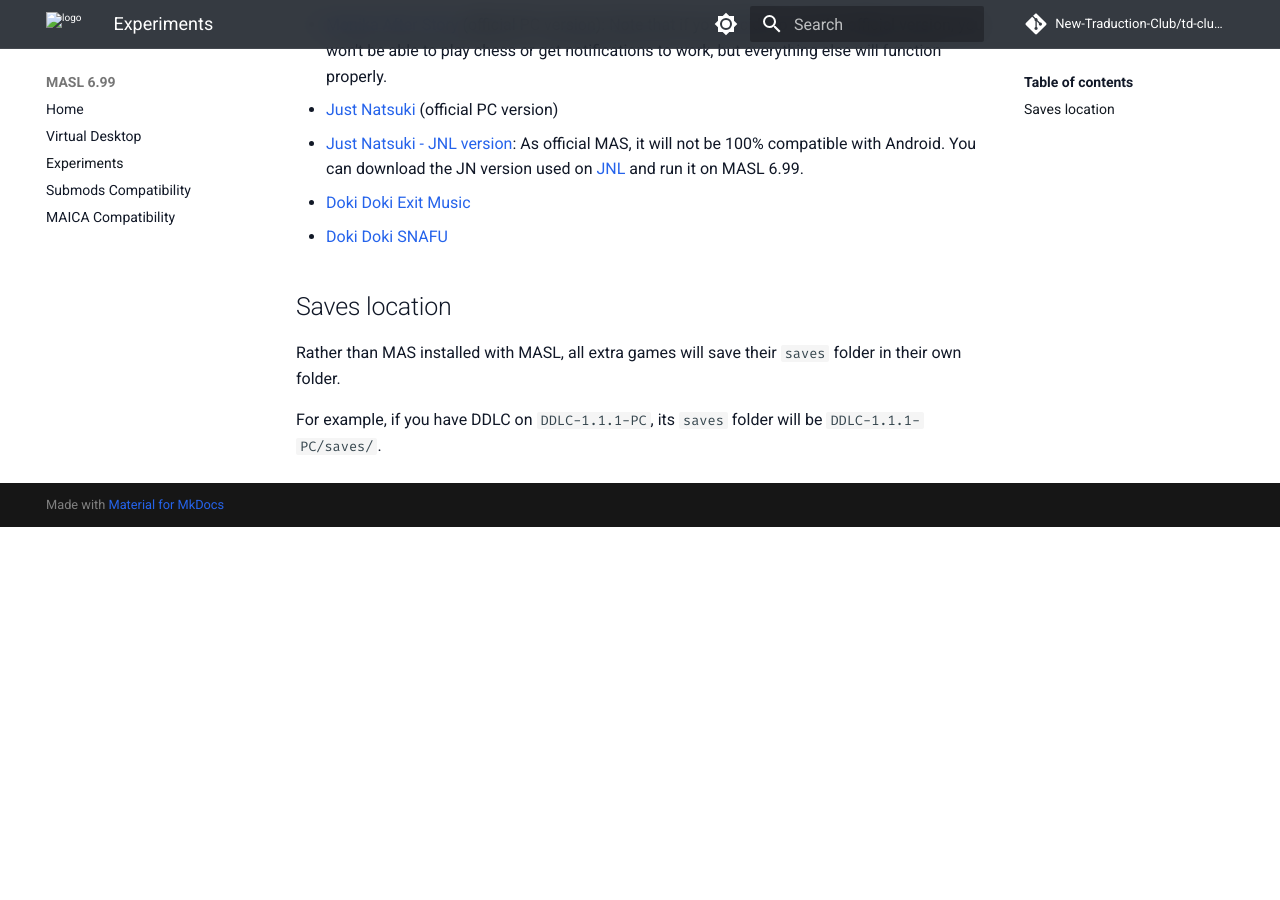
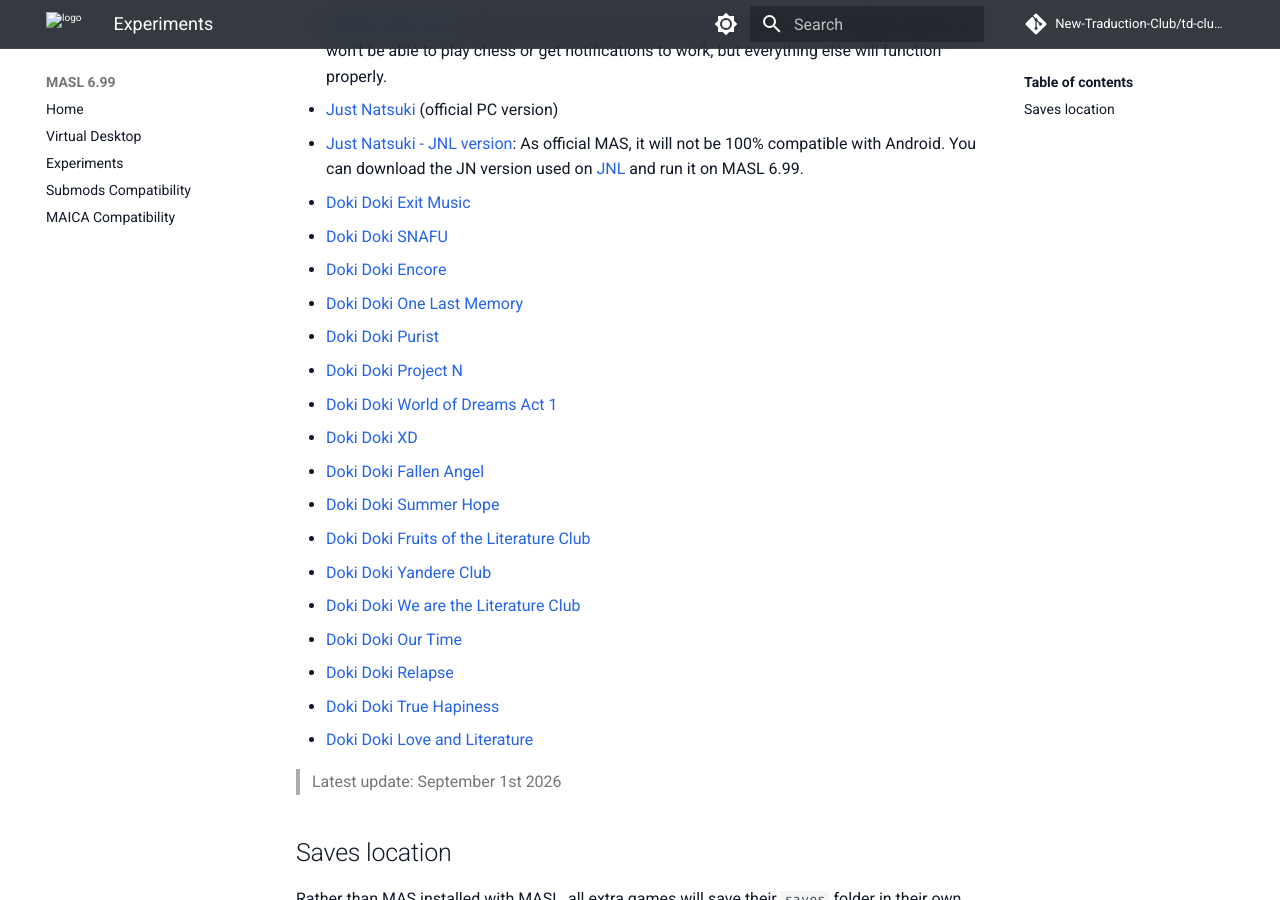
Before and after one commit to New-Traduction-Club/td-club-docs, an MkDocs documentation site: the page built from docs/masl-sixsixnine/Experiments.md, in a window 1280 px wide and 900 px high, scrolled down 633 px. Built offline with MkDocs 1.6.1 and Material for MkDocs 9.7.7, drawn with Linux system fonts in a browser that asks for light colours; comment, search, counter and statistics services are not loaded; before the commit the page ends 1160 px from its top, so only the background shows below that.

Commit message:
add more mods to the list

```diff
--- a/docs/masl-sixsixnine/Experiments.md
+++ b/docs/masl-sixsixnine/Experiments.md
@@ -24,6 +24,23 @@
     As official MAS, it will not be 100% compatible with Android. You can download the JN version used on [JNL](https://github.com/New-Traduction-Club/JustNatsuki-Android-port) and run it on MASL 6.99.
 - [Doki Doki Exit Music](https://dokimods.me/mods/exit-music)
 - [Doki Doki SNAFU](https://dokimods.me/mods/snafu/)
+- [Doki Doki Encore](https://dokimods.me/mods/encore)
+- [Doki Doki One Last Memory](https://archive.org/download/DDLCMods/One%20Last%20Memory/)
+- [Doki Doki Purist](https://dokimods.me/mods/purist/)
+- [Doki Doki Project N](https://dokimods.me/mods/project-n/)
+- [Doki Doki World of Dreams Act 1](https://www.reddit.com/r/DDLCMods/s/Uy221zoRli)
+- [Doki Doki XD](http://dokimods.me/mods/xd/)
+- [Doki Doki Fallen Angel](https://dokimods.me/mods/fallen-angel/)
+- [Doki Doki Summer Hope](https://dokimods.me/mods/summer-hope/)
+- [Doki Doki Fruits of the Literature Club](https://dokimods.me/mods/the-fruits-of-the-literature-club/)
+- [Doki Doki Yandere Club](https://dokimods.me/mods/yandere-club/)
+- [Doki Doki We are the Literature Club](https://www.reddit.com/r/DDLCMods/s/l7jJz79KRb)
+- [Doki Doki Our Time](https://www.reddit.com/r/DDLCMods/s/8V6VnC0RAN)
+- [Doki Doki Relapse](https://dokimods.me/mods/relapse/)
+- [Doki Doki True Hapiness](https://dokimods.me/mods/true-happiness/)
+- [Doki Doki Love and Literature](https://www.reddit.com/r/DDLCMods/s/arNoYv7POz)
+
+> Latest update: September 1st 2026
 
 ## Saves location
 
```
